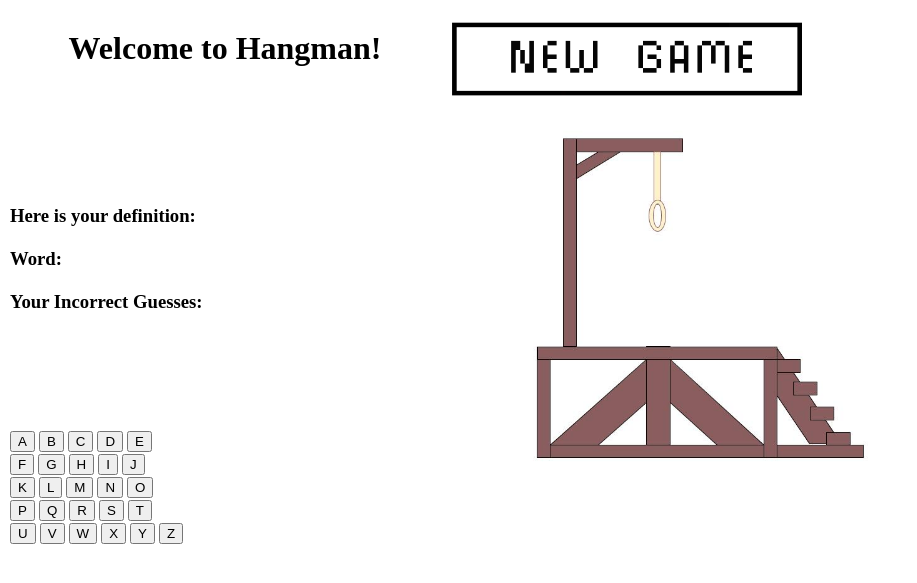
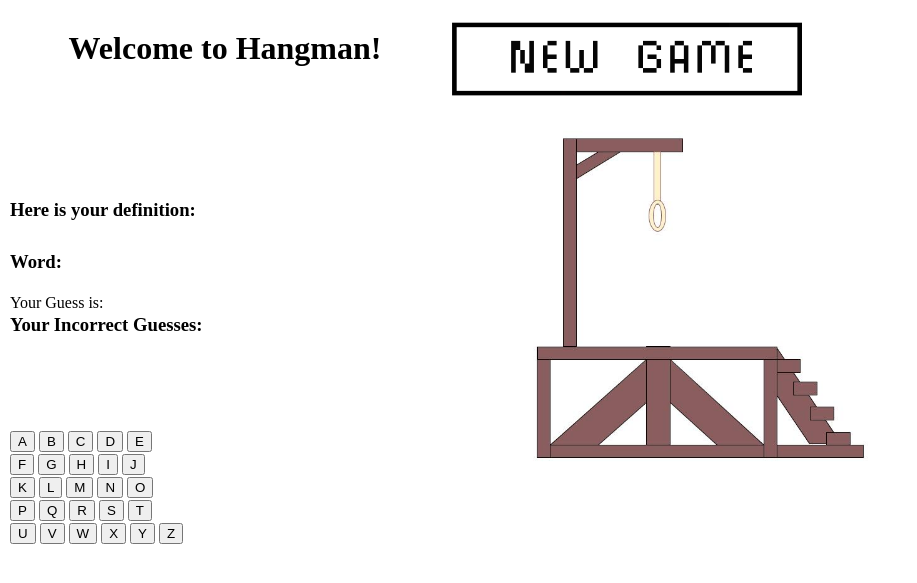
Before and after one commit to RyanHaki/lyntax_final, a Jekyll site: the page built from _pages/Hangman2.html, in a window 1280 px wide. Shown: the top 583 px of the page, without its empty margins (0-917 px from the left). Built offline with Jekyll 4.4.1, drawn with Linux system fonts in a browser that asks for light colours.

Commit message:
hangman2 debugging updates/fixes

```diff
--- a/_pages/Hangman2.html
+++ b/_pages/Hangman2.html
@@ -2,6 +2,9 @@
 permalink: /hangman2/
 title: Hangman2
 ---
+<head>
+    <base href="https://ryanhaki.github.io/">
+</head>
 <style>
     table, td, th {
       /* border: 1px solid black; */
@@ -52,10 +55,22 @@ title: Hangman2
                         </tr>
                         <tr>
                             <td>
+                                <h2 id="result"></h2>
+                            </td>
+                        </tr>
+                        <tr>
+                            <td>
                                 <h3 class="text-black">Word:</h3>
                                 <h4 id="gamestate"></h4>
                             </td>
                         </tr>
+                        <tr><td>
+                            <p>Your Guess is: <br>
+                                <span id = "key"></span>
+                                <span id = "test"></span>
+                            </p>
+
+                        </td></tr>
                         <tr>
                             <td>
                                 <h3 class="text-black">Your Incorrect Guesses:</h3>
```
Also changed, not shown: other parts of _pages/Hangman2.html (+11 -4 lines).
